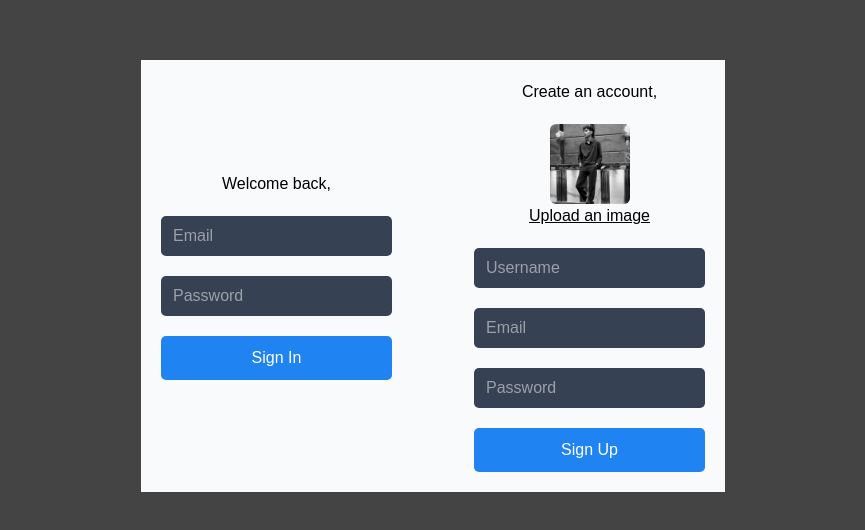
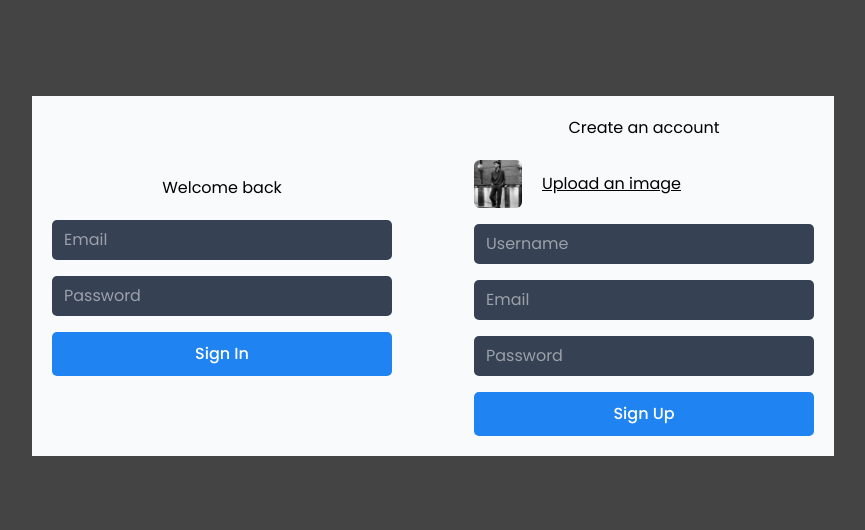
Before and after one commit to GShix/GShiX-2.0, a React (Vite) app in the folder InstagramFirebase/: page / in a window 1280 px wide. Shown: the part 124-654 px from the top of the page, without its empty margins (207-1072 px from the left). Built offline with nearby package versions, Linux system fonts and the light colour scheme.

Commit message:
firebase setup

```diff
--- a/InstagramFirebase/src/components/lib/firebase.js
+++ b/InstagramFirebase/src/components/lib/firebase.js
@@ -1,17 +1,15 @@
-
 import { initializeApp } from "firebase/app";
 import { getAuth } from "firebase/auth";
 import { getFirestore } from "firebase/firestore";
-import { getFirestore } from "firebase/storage";
-
+import { getStorage } from "firebase/storage";
 
 const firebaseConfig = {
-  apiKey: process.env.API_KEY,
-  authDomain: "chat-gshix.firebaseapp.com",
-  projectId: "chat-gshix",
-  storageBucket: "chat-gshix.firebasestorage.app",
-  messagingSenderId: "746503016299",
-  appId: "1:746503016299:web:d8daf040c5d7f5c66bc62e"
+  apiKey:"AIzaSyBDbtEskv0ycg-jBobYt9Hd9bRCb-s0wAE",
+  authDomain:"react-chat-25ac2.firebaseapp.com",
+  projectId:"react-chat-25ac2",
+  storageBucket:"react-chat-25ac2.firebasestorage.app",
+  messagingSenderId:"265104677163",
+  appId:"1:265104677163:web:dec7f9137de35ee4f3cd6e"
 };
 
 // Initialize Firebase
--- a/InstagramFirebase/src/components/login/Login.css
+++ b/InstagramFirebase/src/components/login/Login.css
@@ -17,7 +17,7 @@
         label{
             width: 100%;
             display: flex;
-            justify-content: space-between;
+            gap: 20px;
             align-items: center;
             cursor: pointer;
             text-decoration: underline;
--- a/InstagramFirebase/src/components/login/Login.jsx
+++ b/InstagramFirebase/src/components/login/Login.jsx
@@ -1,6 +1,9 @@
 import React from 'react'
 import './Login.css'
 import { toast } from 'react-toastify';
+import { createUserWithEmailAndPassword } from 'firebase/auth';
+import { auth, db } from '../lib/firebase';
+import { doc, setDoc } from 'firebase/firestore';
 const Login = () => {
     const [avatar, setAvatar] = React.useState({
         file:null,
@@ -21,17 +24,37 @@ const Login = () => {
         e.preventDefault();
         toast.warn("Hello");
     }
-    const handleRegister = (e) => {
+
+    const handleRegister = async(e) => {
         e.preventDefault();
         const formData = new FormData(e.target);
         const {username,email,password} = Object.fromEntries(formData);
+        try {
+            const res = await createUserWithEmailAndPassword(auth,email, password);
+
+            await setDoc(doc(db,"users", res.user.uid),{
+                username,
+                email,
+                id:res.user.uid,
+                blocked: [],
+            });
+
+            await setDoc(doc(db,"userChats", res.user.uid),{
+                chats: [],
+            });
+            toast.success("Account created successfully");
+        } catch (error) {
+            console.log(error);
+            toast.error(error.message);
+        }
+
 
     }
   return (
     <div className='login bg-gray-50 w-full h-full flex items-center justify-center gap-10 p-5'>
         <div className="item">
-            <h2>Welcome back,</h2>
-            <form onSubmit={handleLogin} className='flex flex-col items-center justify-center gap-5'>
+            <h2>Welcome back</h2>
+            <form onSubmit={handleLogin} className='flex flex-col items-center justify-center gap-4'>
                 <input className='p-5 border-none outline-none bg-gray-700 text-white rounded-sm' type="text" name="email" placeholder='Email' id="" />
                 <input className='p-5 border-none outline-none bg-gray-700 text-white rounded-sm' type="password" name="password" placeholder='Password' id="" />
                 <button>Sign In</button>
@@ -40,11 +63,11 @@ const Login = () => {
         <div className="separator h-[80%] w-[2px] bg-gray-400"></div>
 
         <div className="item">
-            <h2>Create an account,</h2>
-            <form className='flex flex-col items-center justify-center gap-5' onSubmit={handleRegister}>
-                <label htmlFor="profile_image" className='w-full flex flex-col items-center cursor-pointer underline justify-self-start'>
-                    <img className='h-20 w-20 rounded-md object-cover' src={avatar.url || '/manish_grg.jpg'} alt="" />
-                    Upload an image
+            <h2>Create an account</h2>
+            <form className='flex flex-col items-center justify-center gap-4' onSubmit={handleRegister}>
+                <label htmlFor="profile_image" className=''>
+                    <img className='h-12 w-12 rounded-md object-cover' src={avatar.url || '/manish_grg.jpg'} alt="" />
+                    <span>Upload an image</span>
                 </label>
                 <input type="file" className='hidden' name="profile_image" id="profile_image"onChange={handleAvatar} />
 
--- a/InstagramFirebase/src/index.css
+++ b/InstagramFirebase/src/index.css
@@ -1,5 +1,5 @@
+@import url('https://fonts.googleapis.com/css2?family=Poppins:ital,wght@0,100;0,200;0,300;0,400;0,500;0,600;0,700;0,800;0,900;1,100;1,200;1,300;1,400;1,500;1,600;1,700;1,800;1,900&display=swap');
 @import "tailwindcss";
-@import url('https://fonts.googleapis.com/css2?family=Poppins:ital,wght@0,100;0,200;0,300;0,400;0,500;0,600;0,700;0,800;0,900;1,100;1,200;1,300;1,400;1,500;1,600;1,700;1,800;1,900&display=swap');
 
 *{
   /* margin: 0;
```
